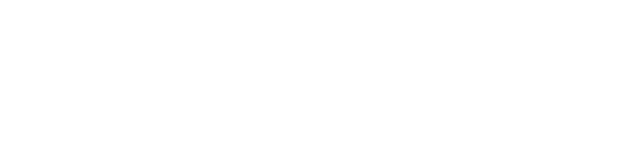
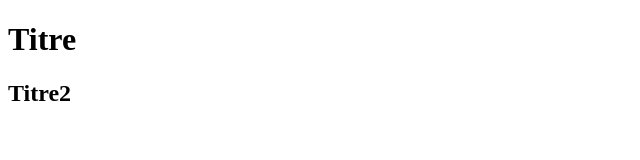
Before and after one commit to FredAndolina/Hello-world, a plain HTML site: page Index.html in a window 1280 px wide. Shown: the whole page, without its empty margins (0-640 px from the left). Drawn offline with Linux system fonts and the light colour scheme.

Commit message:
Ajouts de balises h1 et h2 pour l'exercice

```diff
--- a/Index.html
+++ b/Index.html
@@ -7,6 +7,7 @@
     <title>Formation1 GITHUB</title>
 </head>
 <body>
-
+<h1>Titre</h1>
+<H2>Titre2</H2>
 </body>
 </html>
```
